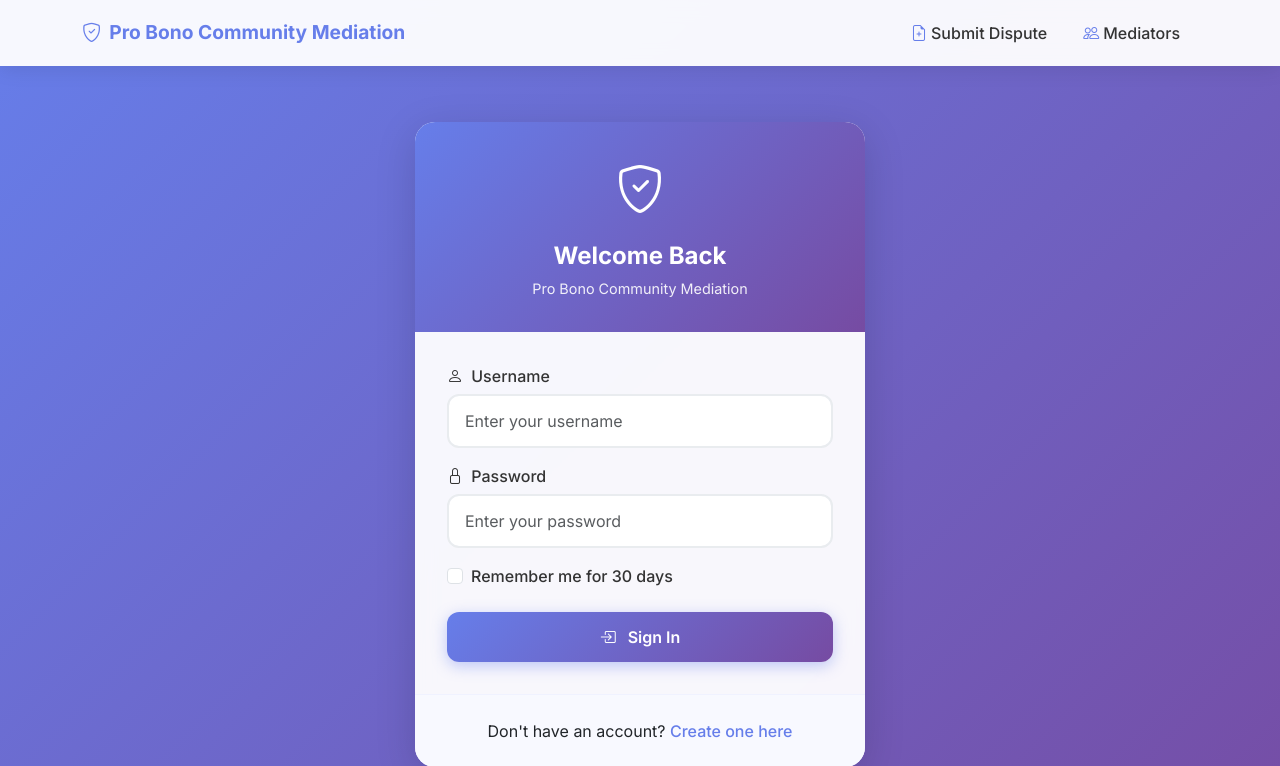
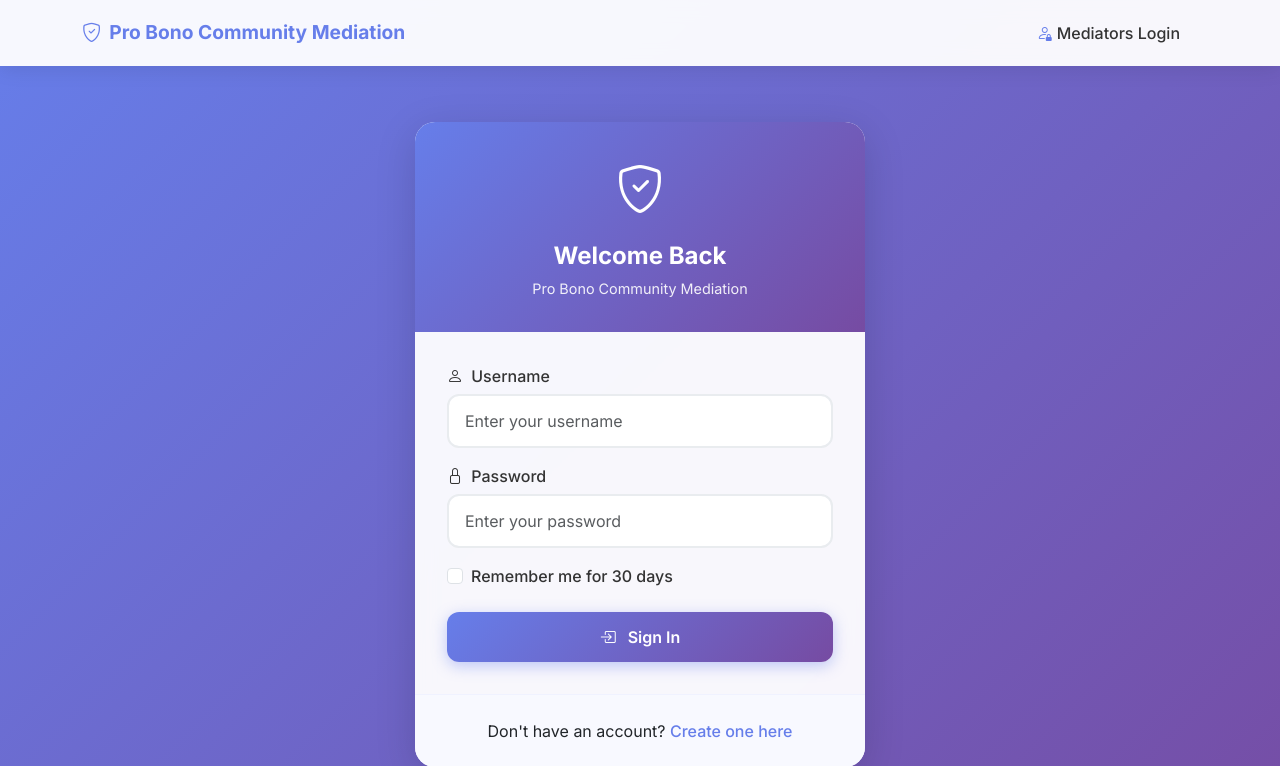
Before and after one commit to JVW-Hue/Mediator-On-Call-, a Django app: page /login/?next=/dashboard/ in a window 1280 px wide. Shown: the top 766 px of the page. Run offline with Django 5.2, Linux system fonts and the light colour scheme; parts of the project's set-up code (start-up, migrations or seed data) failed here and were passed over; some libraries are stand-ins or nearby versions.

Commit message:
UI: Show only Mediators Login button in navigation

```diff
--- a/disputes/templates/base.html
+++ b/disputes/templates/base.html
@@ -130,20 +130,9 @@
             </button>
             <div class="collapse navbar-collapse" id="navbarNav">
                 <div class="navbar-nav ms-auto">
-                    <a class="nav-link" href="{% url 'disputes:apply' %}">
-                        <i class="bi bi-file-earmark-plus me-1"></i>Submit Dispute
+                    <a class="nav-link" href="{% url 'login' %}">
+                        <i class="bi bi-person-lock me-1"></i>Mediators Login
                     </a>
-                    <a class="nav-link" href="{% url 'dashboard:mediators_list' %}">
-                        <i class="bi bi-people me-1"></i>Mediators
-                    </a>
-                    {% if user.is_authenticated %}
-                    <a class="nav-link" href="{% url 'dashboard:admin_home' %}">
-                        <i class="bi bi-speedometer2 me-1"></i>Dashboard
-                    </a>
-                    <a class="nav-link" href="{% url 'logout' %}">
-                        <i class="bi bi-box-arrow-right me-1"></i>Logout
-                    </a>
-                    {% endif %}
                 </div>
             </div>
         </div>
```
